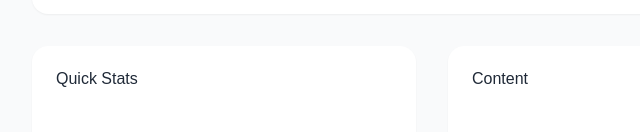
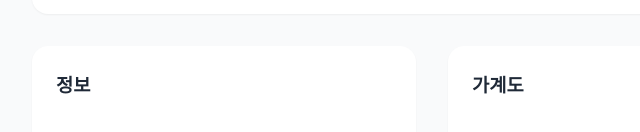
Before and after one commit to DeveloperDungeon/reptile-world, a Next.js app: page /details in a window 1280 px wide. Shown: the part 550-682 px from the top of the page, without its empty margins (0-640 px from the left). Built offline with nearby package versions, Linux system fonts and the light colour scheme.

Commit message:
Show module title

```diff
--- a/src/app/details/Content.tsx
+++ b/src/app/details/Content.tsx
@@ -3,8 +3,7 @@ import stlyes from './Content.module.css';
 
 export default function Content() {
   return (
-    <Module className={stlyes.Content}>
-      Content
+    <Module className={stlyes.Content} title="가계도">
     </Module>
   );
 }
--- a/src/app/details/Module.tsx
+++ b/src/app/details/Module.tsx
@@ -2,9 +2,14 @@ import { PropsWithChildren } from 'react';
 import styles from './Module.module.css';
 import { StyledProps } from '../common/props';
 
-export default function Module({ children, className, style }: PropsWithChildren<StyledProps>) {
+interface Props {
+  title?: string;
+}
+
+export default function Module({ children, className, style, title }: PropsWithChildren<StyledProps<Props>>) {
   return (
     <div className={styles.Module + ' ' + className} style={style}>
+      {title && <h3>{title}</h3>}
       {children}
     </div>
   );
--- a/src/app/details/QuickStats.tsx
+++ b/src/app/details/QuickStats.tsx
@@ -3,8 +3,7 @@ import styles from './QuickStats.module.css';
 
 export default function QuickStats() {
   return (
-    <Module className={styles.QuickStats}>
-      Quick Stats
+    <Module className={styles.QuickStats} title="정보">
     </Module>
   );
 }
```
